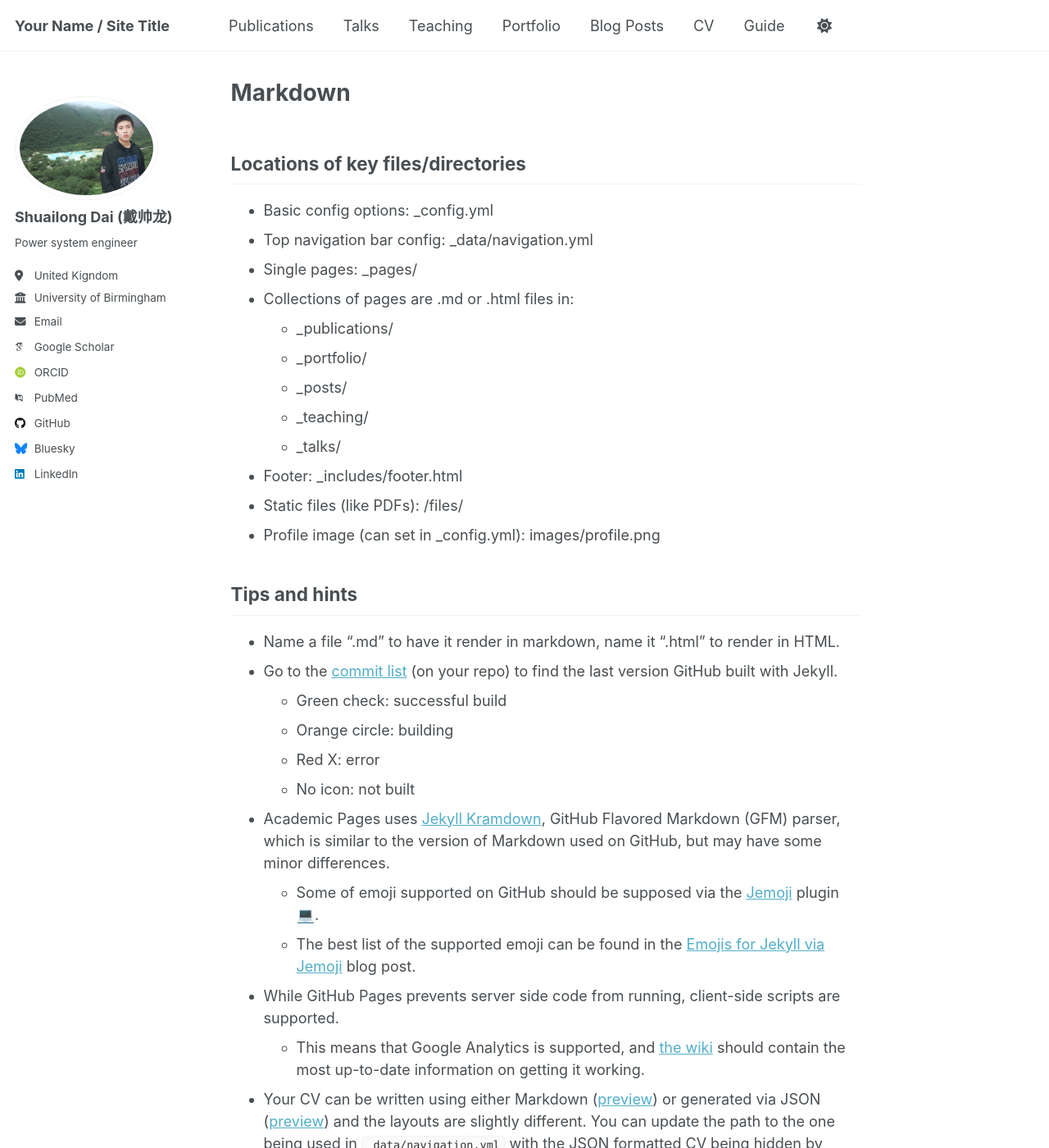
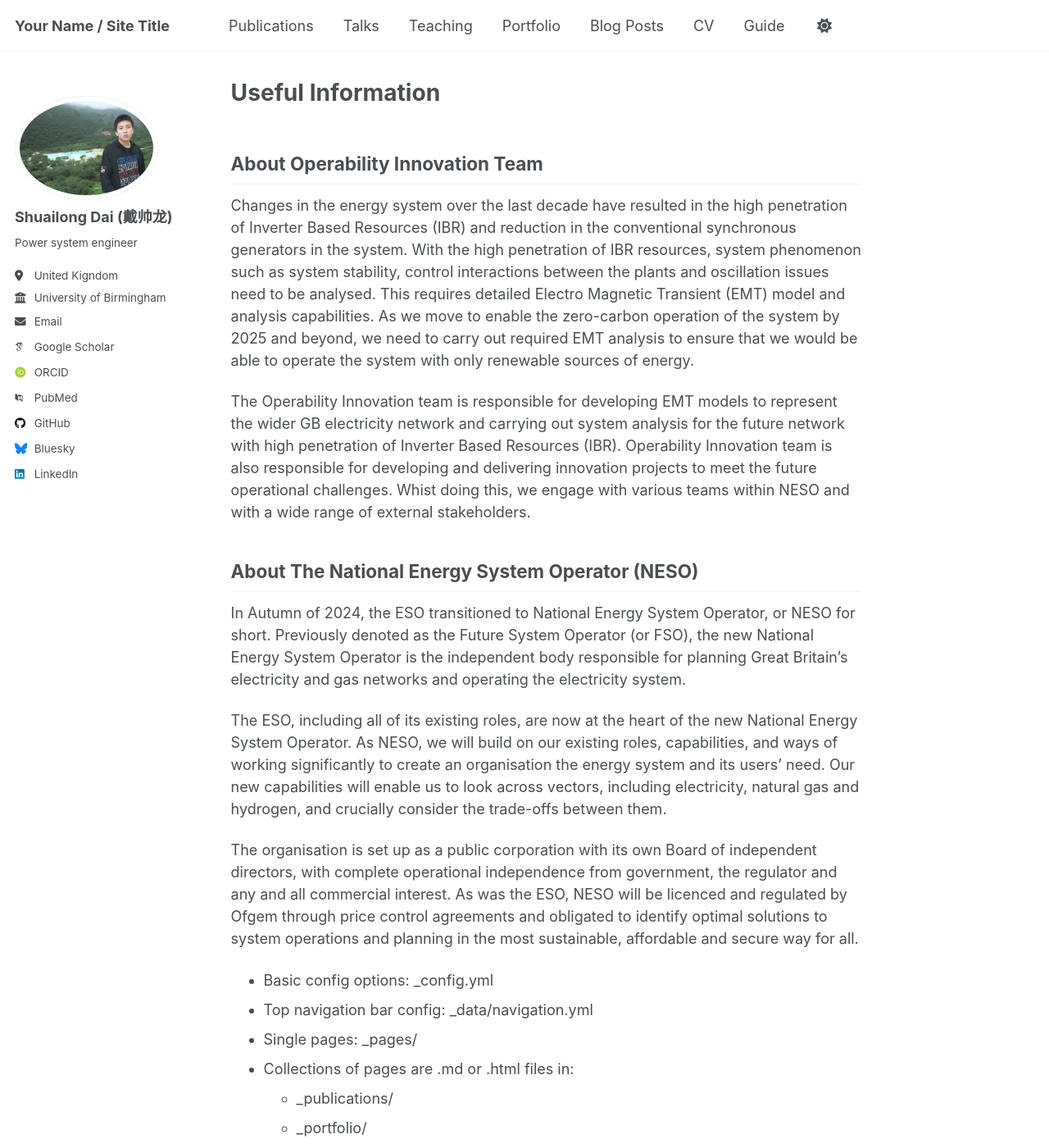
Before and after one commit to ShuailongDai/ShuailongDai.github.io, a Jekyll site: the page built from _pages/markdown.md, in a window 1280 px wide and 1400 px high. Shown: the whole window at 82% size. Built offline with Jekyll 4.4.1, drawn with Linux system fonts in a browser that asks for light colours; emoji names are drawn with the system emoji font; some web fonts are replaced.

Commit message:
Update markdown.md

```diff
--- a/_pages/markdown.md
+++ b/_pages/markdown.md
@@ -1,13 +1,44 @@
 ---
 permalink: /markdown/
-title: "Markdown"
+title: "Useful Information"
 author_profile: true
 redirect_from:
   - /md/
   - /markdown.html
 ---
 
-## Locations of key files/directories
+## About Operability Innovation Team
+
+Changes in the energy system over the last decade have resulted in the high penetration of Inverter Based Resources (IBR) and reduction in the conventional synchronous generators in the system. With the high penetration of IBR resources, system phenomenon such as system stability, control interactions between the plants and oscillation issues need to be analysed. This requires detailed Electro Magnetic Transient (EMT) model and analysis capabilities. As we move to enable the zero-carbon operation of the system by 2025 and beyond, we need to carry out required EMT analysis to ensure that we would be able to operate the system with only renewable sources of energy.
+
+
+The Operability Innovation team is responsible for developing EMT models to represent the wider GB electricity network and carrying out system analysis for the future network with high penetration of Inverter Based Resources (IBR). Operability Innovation team is also responsible for developing and delivering innovation projects to meet the future operational challenges. Whist doing this, we engage with various teams within NESO and with a wide range of external stakeholders.
+
+## About The National Energy System Operator (NESO)
+In Autumn of 2024, the ESO transitioned to National Energy System Operator, or NESO for short. Previously denoted as the Future System Operator (or FSO), the new National Energy System Operator is the independent body responsible for planning Great Britain’s electricity and gas networks and operating the electricity system.
+
+
+The ESO, including all of its existing roles, are now at the heart of the new National Energy System Operator. As NESO, we will build on our existing roles, capabilities, and ways of working significantly to create an organisation the energy system and its users’ need. Our new capabilities will enable us to look across vectors, including electricity, natural gas and hydrogen, and crucially consider the trade-offs between them.
+
+
+The organisation is set up as a public corporation with its own Board of independent directors, with complete operational independence from government, the regulator and any and all commercial interest. As was the ESO, NESO will be licenced and regulated by Ofgem through price control agreements and obligated to identify optimal solutions to system operations and planning in the most sustainable, affordable and secure way for all.
+
+
+
+
+
+
+
+
+
+
+
+
+
+
+
+
+
 
 * Basic config options: _config.yml
 * Top navigation bar config: _data/navigation.yml
```
